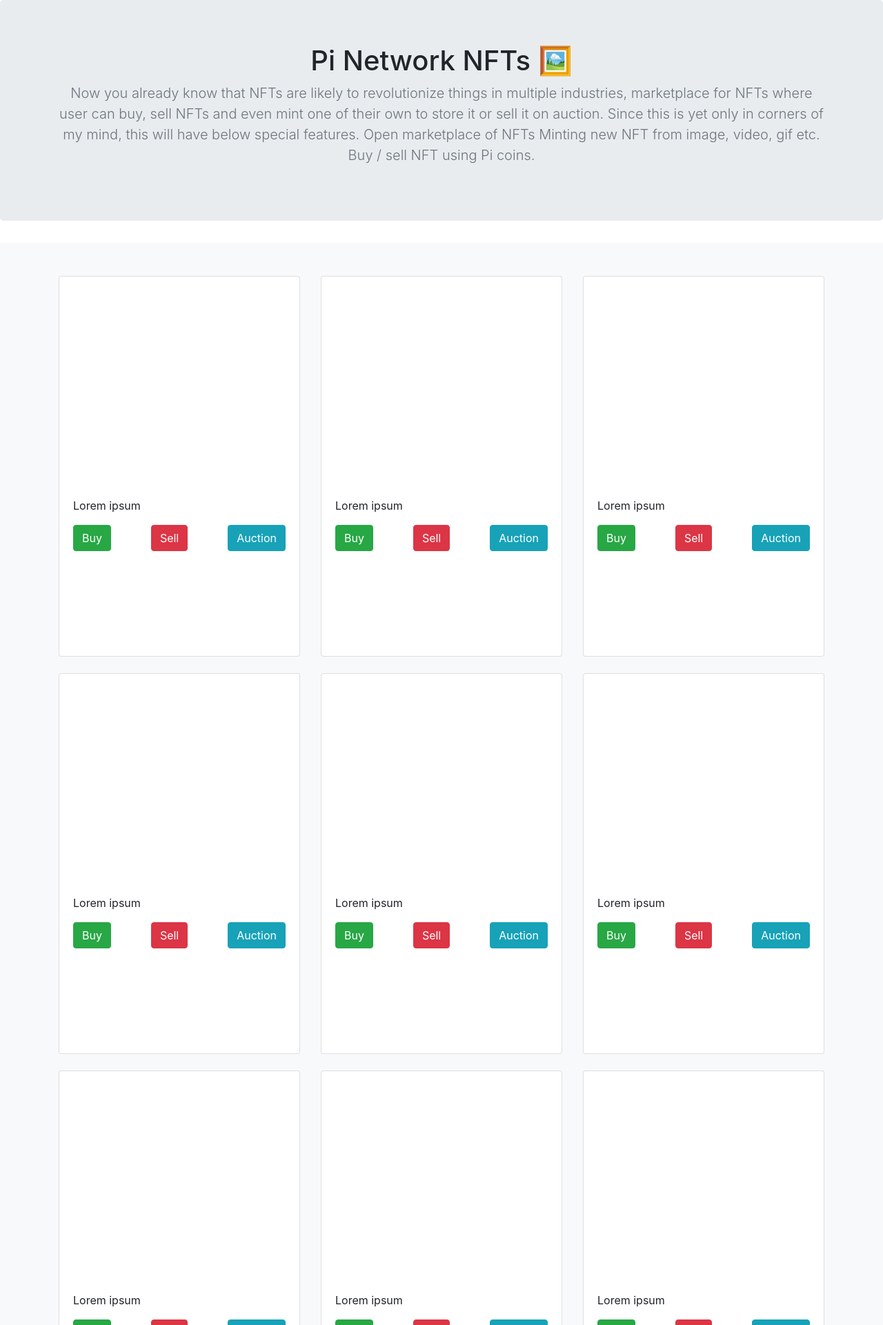
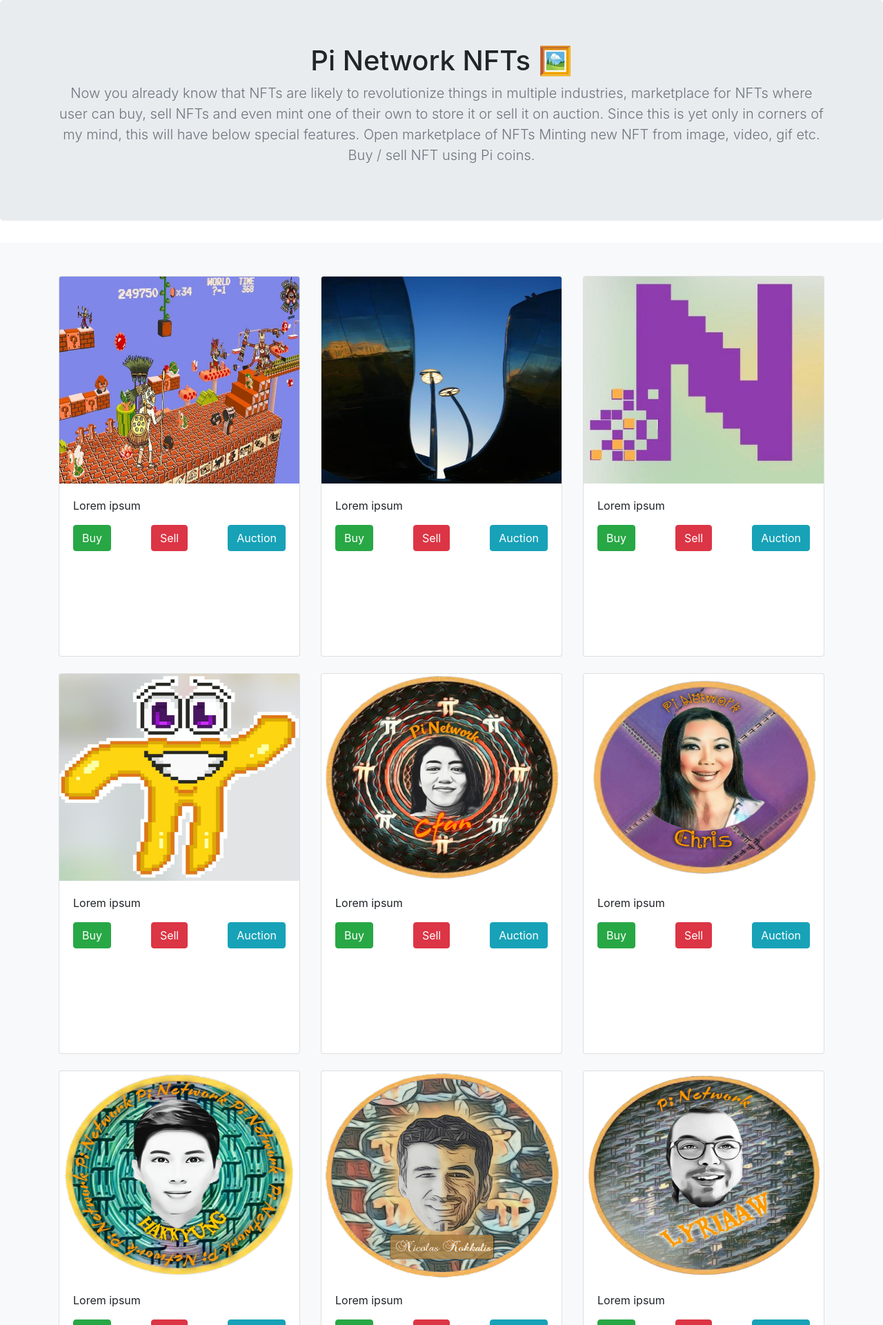
Before and after one commit to el-adawy/Pi-NFT, a PHP site: page /index.php in a window 1280 px wide. Shown: the top 1921 px of the page at 69% size. Run offline with PHP 8.4, Linux system fonts and the light colour scheme; data comes from the database, SQL or seed files in the repository.

Commit message:
init_php

```diff
--- a/index.php
+++ b/index.php
@@ -81,7 +81,7 @@
 	  echo '<div class="col-md-4">
               <div class="card mb-4 box-shadow">
 
-                <a href="index.php?nft-id=' . $data['ID'] .'><img class="card-img-top" src="/img/NFT_' . $data['ID'] . '.jpg" data-holder-rendered="true" style="height: 300px"></a>
+                <a href="index.php?nft-id=' . $data['ID'] .'"><img class="card-img-top" src="/img/NFT_' . $data['ID'] . '.jpg" data-holder-rendered="true" style="height: 300px"></a>
                  <div class="card-body" style="height: 250px">
                   <p class="card-text">' . $data['DESCRIPTION'] . '</p>
                   <div class="d-flex justify-content-between align-items-center">
```
